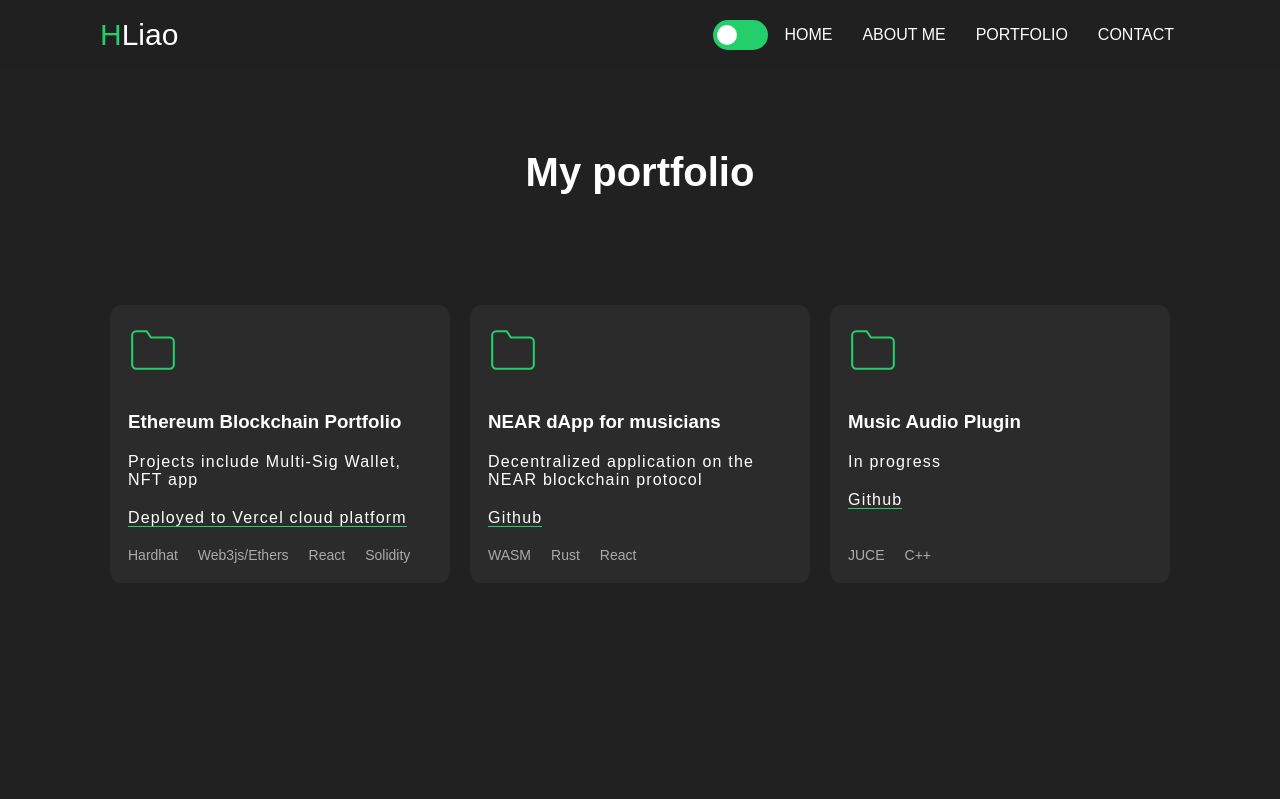
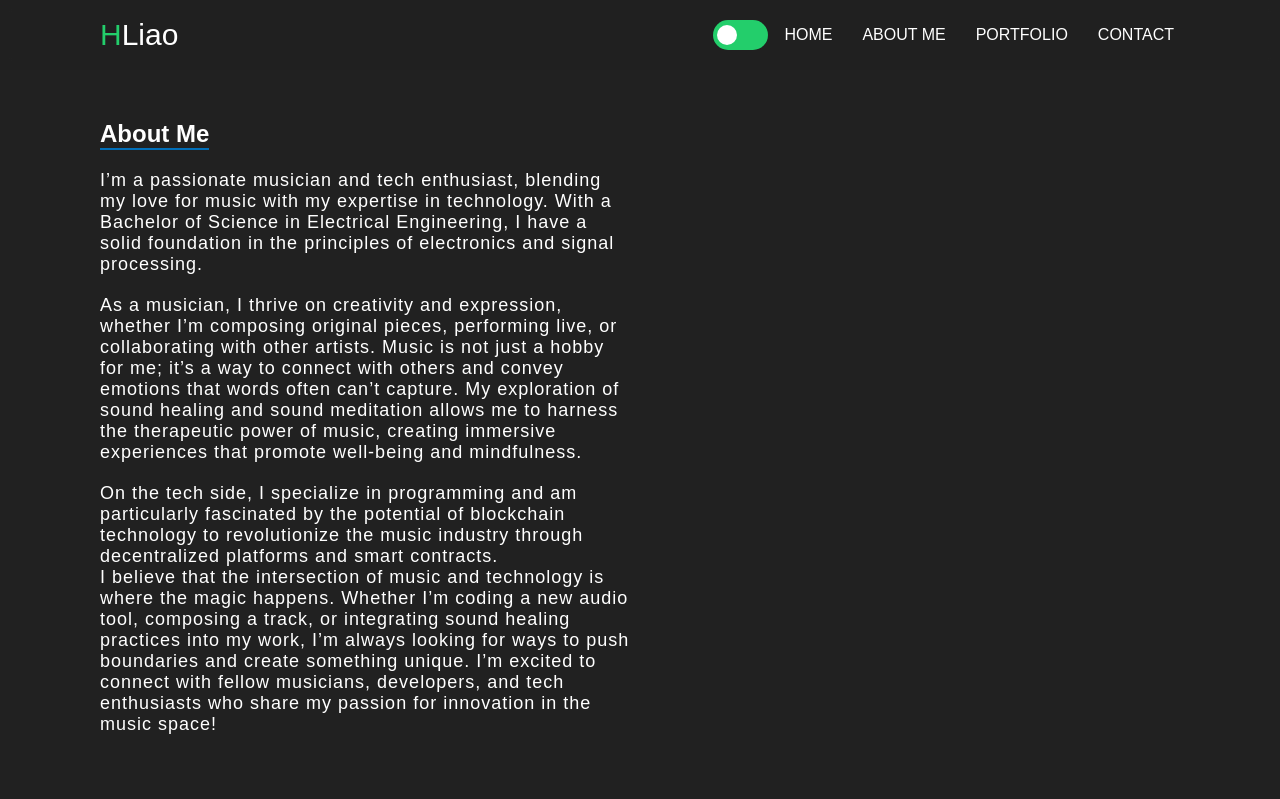
Before and after one commit to Hsien-HsiuLiao/hsien-hsiuliao.github.io, a React (Create React App) app: page / in a window 1280 px wide. Shown: the top 799 px of the page. Built offline with nearby package versions, Linux system fonts and the light colour scheme; the HTML template or start-up script is replaced by a standard one.

Commit message:
add About component

```diff
--- /dev/null
+++ b/src/components/About/About.tsx
@@ -0,0 +1,44 @@
+import React from 'react';
+
+import { Container } from "./styles.ts";
+
+/* import profileImage from "../../assets/profile-image.jpg"
+*/
+import ScrollAnimation from "react-animate-on-scroll";
+
+
+export function About(){
+  return(
+    <Container id="about">
+      <div className="about-text">
+        <ScrollAnimation animateIn="fadeInLeft">
+          <h2>About Me</h2>
+        </ScrollAnimation>
+        <ScrollAnimation animateIn="fadeInLeft">
+          <p> I’m a passionate musician and tech enthusiast, blending my love for music with my expertise in technology.
+            With a Bachelor of Science in Electrical Engineering, I have a solid foundation in the principles of electronics and signal processing.</p>
+        </ScrollAnimation>
+        <ScrollAnimation animateIn="fadeInLeft"  style={{marginTop: "2rem", marginBottom: "2rem"}}>
+
+          <p>As a musician, I thrive on creativity and expression, whether I’m composing original pieces, performing live,
+            or collaborating with other artists. Music is not just a hobby for me;
+            it’s a way to connect with others and convey emotions that words often can’t capture.
+            My exploration of sound healing and sound meditation allows me to harness the therapeutic power of music,
+            creating immersive experiences that promote well-being and mindfulness.</p>
+        </ScrollAnimation>
+        <ScrollAnimation animateIn="fadeInLeft" >
+
+          <p>On the tech side, I specialize in programming and am particularly fascinated by the potential of blockchain technology
+            to revolutionize the music industry through decentralized platforms and smart contracts.</p>
+
+            <p>I believe that the intersection of music and technology is where the magic happens.
+                Whether I’m coding a new audio tool, composing a track, or integrating sound healing practices into my work,
+                I’m always looking for ways to push boundaries and create something unique.
+                I’m excited to connect with fellow musicians, developers, and tech enthusiasts who share my passion for innovation in the music space!</p>
+        </ScrollAnimation>
+
+      </div>
+
+    </Container>
+  )
+}
--- /dev/null
+++ b/src/components/About/styles.ts
@@ -0,0 +1,78 @@
+import styled from "styled-components";
+
+export const Container = styled.section`
+  margin-top: 12rem;
+  display: grid;
+  grid-template-columns: 1fr 1fr;
+  gap: 2rem;
+
+  .hard-skills{
+    margin-top: 1.6rem;
+    display: flex;
+    align-items: center;
+    flex-wrap: wrap;
+    gap: 1.8rem;
+  }
+  .hability{
+    display: flex;
+    flex-direction: column;
+    align-items: center;
+
+    img{
+      width: 3.4rem;
+    }
+  }
+
+  h2{
+    display: inline-block;
+    margin-bottom: 2rem;
+    border-bottom: 0.2rem solid var(--blue);
+  }
+
+  h3{
+    margin-top: 2rem;
+    color: var(--green);
+  }
+
+  p{
+    font-size: 1.8rem;
+    letter-spacing: 0.1rem;
+    font-weight: 500;
+  }
+
+
+
+  .about-image{
+    text-align: center;
+   img{
+     margin-top: 2rem;
+     width: 100%;
+     filter: grayscale(1);
+     transition: filter 0.5s;
+     &:hover{
+       filter: grayscale(0);
+     }
+   }
+  }
+
+  @media only screen and (max-width: 480px) {
+    .about-image {
+      max-width: 100%;
+      margin-top: 4rem;
+    }
+  }
+
+  @media (max-width: 960px){
+    display: block;
+    text-align: center;
+
+    .about-image{
+      display: flex;
+    }
+    .hard-skills{
+      justify-content: center;
+    }
+
+  }
+
+`
--- a/src/components/Main/Main.tsx
+++ b/src/components/Main/Main.tsx
@@ -2,7 +2,7 @@ import React from 'react';
 //import Particles from "react-tsparticles"
 import {Container} from "./styles.ts"
 //import {Hero} from "../Hero/Hero"
-//import { About } from "../About/About";
+import { About } from "../About/About.tsx";
 import { Contact } from "../Contact/Contact.tsx";
 import { Portfolio } from "../Portfolio/Portfolio.tsx";
 
@@ -250,8 +250,8 @@ export function Main(){
         }
       }}
     /> */}
-    {/*   <Hero></Hero>
-      <About></About> */}
+    {/*   <Hero></Hero> */}
+      <About></About>
       <Portfolio></Portfolio>
       <Contact></Contact>
     </Container>
```
